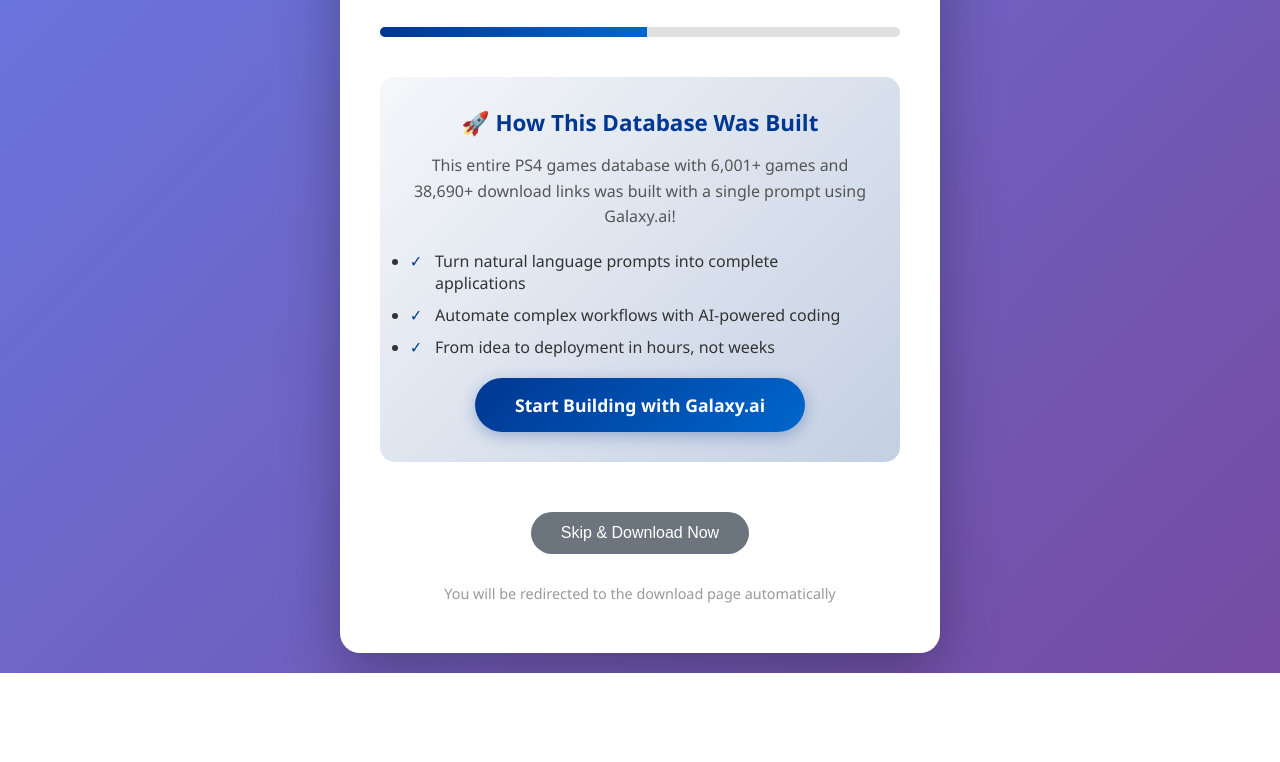
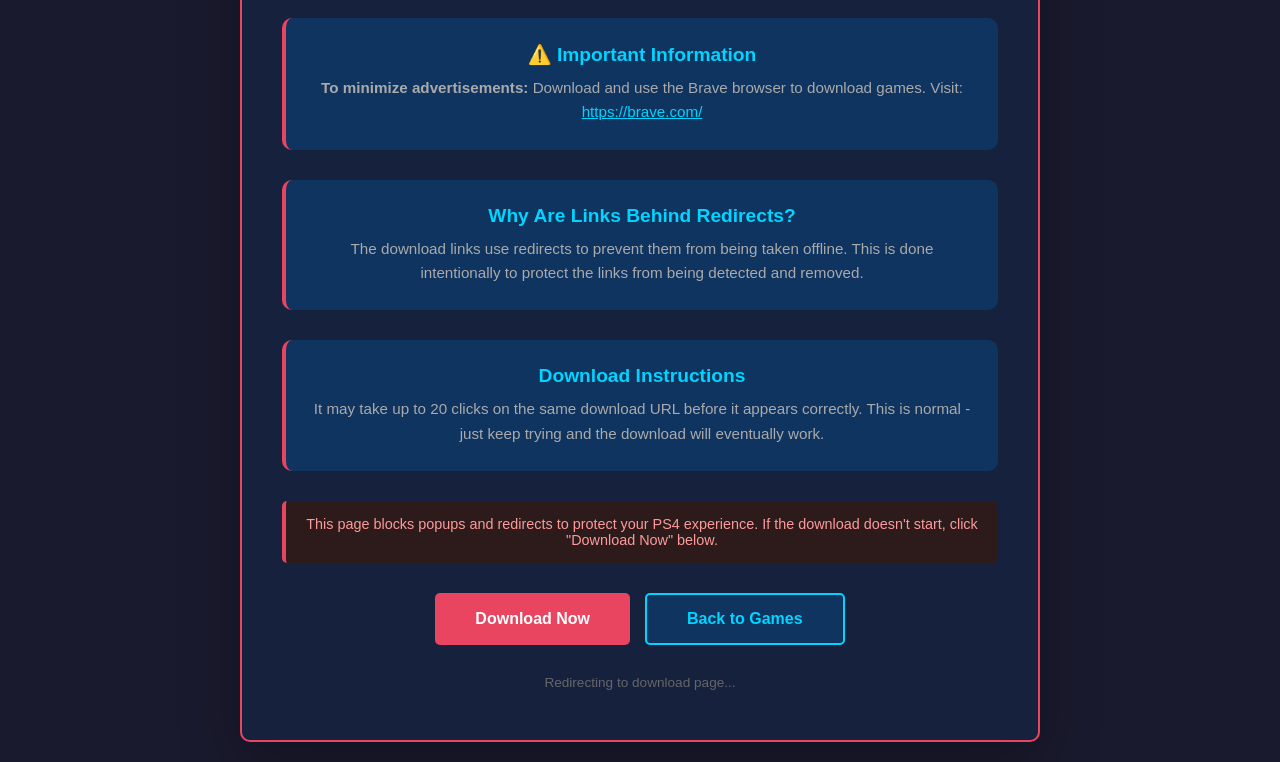
Before and after one commit to JiprII/ps4-games-database, a plain HTML site: page redirect.html in a window 1280 px wide. Shown: the part 481-1243 px from the top of the page. Before the commit the page ends 1154 px from the top, so only its background shows below. Drawn offline with Linux system fonts and the light colour scheme.

Commit message:
Revamp redirect.html layout and styles
Updated styles and structure for improved design and user experience.

```diff
--- a/redirect.html
+++ b/redirect.html
@@ -2,14 +2,15 @@
 <html lang="en">
 <head>
     <meta charset="UTF-8">
-    <meta name="viewport" content="width=device-width, initial-scale=1.0">
-    <title>Preparing Your Download...</title>
+    <meta name="viewport" content="width=1920, initial-scale=1.0">
+    <title>Preparing Download...</title>
     <style>
         * { margin: 0; padding: 0; box-sizing: border-box; }
 
         body {
-            font-family: 'Segoe UI', Tahoma, Geneva, Verdana, sans-serif;
-            background: linear-gradient(135deg, #667eea 0%, #764ba2 100%);
+            font-family: Arial, sans-serif;
+            background: #1a1a2e;
+            color: #fff;
             min-height: 100vh;
             display: flex;
             align-items: center;
@@ -18,13 +19,14 @@
         }
 
         .container {
-            background: white;
-            border-radius: 20px;
+            background: #16213e;
+            border-radius: 10px;
             box-shadow: 0 20px 60px rgba(0,0,0,0.3);
-            max-width: 600px;
+            max-width: 800px;
             width: 100%;
             padding: 50px 40px;
             text-align: center;
+            border: 2px solid #e94560;
         }
 
         .game-icon {
@@ -33,14 +35,14 @@
         }
 
         h1 {
-            color: #003791;
-            font-size: 2em;
+            color: #00d4ff;
+            font-size: 2.2em;
             margin-bottom: 15px;
         }
 
         .game-name {
-            font-size: 1.3em;
-            color: #333;
+            font-size: 1.4em;
+            color: #aaa;
             margin-bottom: 30px;
             font-weight: 600;
         }
@@ -50,226 +52,214 @@
         }
 
         .countdown-text {
-            font-size: 1.1em;
-            color: #666;
+            font-size: 1.2em;
+            color: #aaa;
             margin-bottom: 20px;
         }
 
         .countdown-timer {
-            font-size: 5em;
+            font-size: 4em;
             font-weight: bold;
-            color: #003791;
+            color: #e94560;
             margin: 20px 0;
-            text-shadow: 2px 2px 4px rgba(0,0,0,0.1);
         }
 
         .progress-bar-container {
             width: 100%;
-            height: 10px;
-            background: #e0e0e0;
-            border-radius: 10px;
+            height: 8px;
+            background: #0f3460;
+            border-radius: 5px;
             overflow: hidden;
             margin: 30px 0;
         }
 
         .progress-bar {
             height: 100%;
-            background: linear-gradient(90deg, #003791 0%, #0066cc 100%);
+            background: #00d4ff;
             width: 0%;
             transition: width 1s linear;
         }
 
-        .promo-section {
-            background: linear-gradient(135deg, #f5f7fa 0%, #c3cfe2 100%);
-            border-radius: 15px;
-            padding: 30px;
+        .info-section {
+            background: #0f3460;
+            border-radius: 10px;
+            padding: 25px;
             margin: 30px 0;
+            border-left: 4px solid #e94560;
         }
 
-        .promo-title {
-            font-size: 1.4em;
-            color: #003791;
-            margin-bottom: 15px;
+        .info-title {
+            font-size: 1.2em;
+            color: #00d4ff;
+            margin-bottom: 10px;
             font-weight: 600;
         }
 
-        .promo-text {
-            color: #555;
+        .info-text {
+            color: #aaa;
             line-height: 1.6;
-            margin-bottom: 20px;
+            font-size: 0.95em;
         }
 
-        .promo-features {
-            text-align: left;
-            margin: 20px 0;
+        .button-group {
+            margin-top: 30px;
+            display: flex;
+            gap: 15px;
+            justify-content: center;
+            flex-wrap: wrap;
         }
 
-        .promo-features li {
-            color: #333;
-            margin: 10px 0;
-            padding-left: 25px;
-            position: relative;
+        .btn {
+            padding: 15px 40px;
+            border-radius: 5px;
+            text-decoration: none;
+            font-size: 1em;
+            font-weight: 600;
+            transition: all 0.3s;
+            border: none;
+            cursor: pointer;
         }
 
-        .promo-features li:before {
-            content: "✓";
-            position: absolute;
-            left: 0;
-            color: #003791;
-            font-weight: bold;
+        .btn-primary {
+            background: #e94560;
+            color: white;
         }
 
-        .cta-button {
-            display: inline-block;
-            background: linear-gradient(135deg, #003791 0%, #0066cc 100%);
-            color: white;
-            padding: 15px 40px;
-            border-radius: 50px;
-            text-decoration: none;
-            font-size: 1.1em;
-            font-weight: 600;
-            transition: all 0.3s;
-            box-shadow: 0 4px 15px rgba(0, 55, 145, 0.3);
+        .btn-primary:hover {
+            background: #ff5a7e;
         }
 
-        .cta-button:hover {
-            transform: translateY(-2px);
-            box-shadow: 0 6px 20px rgba(0, 55, 145, 0.4);
+        .btn-secondary {
+            background: #0f3460;
+            color: #00d4ff;
+            border: 2px solid #00d4ff;
         }
 
-        .skip-button {
-            display: inline-block;
-            background: #6c757d;
-            color: white;
-            padding: 12px 30px;
-            border-radius: 50px;
-            text-decoration: none;
-            font-size: 1em;
-            font-weight: 500;
-            transition: all 0.3s;
-            margin-top: 20px;
-            cursor: pointer;
-            border: none;
-        }
-
-        .skip-button:hover {
-            background: #495057;
-            transform: translateY(-2px);
+        .btn-secondary:hover {
+            background: #1a4d7a;
         }
 
         .footer-text {
             margin-top: 30px;
-            color: #999;
-            font-size: 0.9em;
+            color: #666;
+            font-size: 0.85em;
         }
 
-        @media (max-width: 768px) {
-            .container { padding: 30px 20px; }
-            h1 { font-size: 1.5em; }
-            .game-name { font-size: 1.1em; }
-            .countdown-timer { font-size: 3.5em; }
-            .promo-title { font-size: 1.2em; }
-            .cta-button { padding: 12px 30px; font-size: 1em; }
+        .warning {
+            background: #2d1b1b;
+            border-left: 4px solid #e94560;
+            padding: 15px;
+            border-radius: 5px;
+            margin: 20px 0;
+            color: #ff9999;
+            font-size: 0.9em;
         }
     </style>
 </head>
 <body>
     <div class="container">
-        <div class="game-icon">🎮</div>
-        <h1>Preparing Your Download</h1>
+        <div class="game-icon">PS4</div>
+        <h1>Preparing Download</h1>
         <div class="game-name" id="gameName">Loading...</div>
 
         <div class="countdown-container">
-            <div class="countdown-text">Your download will begin in:</div>
-            <div class="countdown-timer" id="countdown">8</div>
+            <div class="countdown-text">Download starts in:</div>
+            <div class="countdown-timer" id="countdown">30</div>
             <div class="progress-bar-container">
                 <div class="progress-bar" id="progressBar"></div>
             </div>
         </div>
 
-        <div class="promo-section">
-            <div class="promo-title">🚀 How This Database Was Built</div>
-            <div class="promo-text">
-                This entire PS4 games database with 6,001+ games and 38,690+ download links was built with a single prompt using Galaxy.ai!
+        <div class="info-section">
+            <div class="info-title">⚠️ Important Information</div>
+            <div class="info-text">
+                <strong>To minimize advertisements:</strong> Download and use the Brave browser to download games. Visit: <a href="https://brave.com/" target="_blank" style="color: #00d4ff; text-decoration: underline;">https://brave.com/</a>
             </div>
-            <ul class="promo-features">
-                <li>Turn natural language prompts into complete applications</li>
-                <li>Automate complex workflows with AI-powered coding</li>
-                <li>From idea to deployment in hours, not weeks</li>
-            </ul>
-            <a href="https://galaxy.ai/?via=start-building" target="_blank" class="cta-button">
-                Start Building with Galaxy.ai
-            </a>
         </div>
 
-        <button class="skip-button" onclick="skipCountdown()">Skip & Download Now</button>
+        <div class="info-section">
+            <div class="info-title">Why Are Links Behind Redirects?</div>
+            <div class="info-text">
+                The download links use redirects to prevent them from being taken offline. This is done intentionally to protect the links from being detected and removed.
+            </div>
+        </div>
+
+        <div class="info-section">
+            <div class="info-title">Download Instructions</div>
+            <div class="info-text">
+                It may take up to 20 clicks on the same download URL before it appears correctly. This is normal - just keep trying and the download will eventually work.
+            </div>
+        </div>
+
+        <div class="warning">
+            This page blocks popups and redirects to protect your PS4 experience. If the download doesn't start, click "Download Now" below.
+        </div>
+
+        <div class="button-group">
+            <button class="btn btn-primary" onclick="skipCountdown()">Download Now</button>
+            <button class="btn btn-secondary" onclick="goBack()">Back to Games</button>
+        </div>
 
         <div class="footer-text">
-            You will be redirected to <span id="hostName">the download page</span> automatically
+            Redirecting to <span id="hostName">download page</span>...
         </div>
     </div>
 
+    <script src="popup-blocker.js"></script>
     <script>
-        // Get URL parameters
-        const urlParams = new URLSearchParams(window.location.search);
-        const downloadUrl = urlParams.get('url');
-        const gameName = urlParams.get('game');
-        const hostName = urlParams.get('host');
+        var urlParams = new URLSearchParams(window.location.search);
+        var downloadUrl = urlParams.get('url');
+        var gameName = urlParams.get('game');
+        var hostName = urlParams.get('host');
 
-        // Whitelist of allowed domains for security
-        const allowedDomains = [
+        var allowedDomains = [
             'mediafire.com',
             '1fichier.com',
             '1file',
             'mega.nz',
             'drive.google.com',
             'dropbox.com',
-            'uploadhaven',
-            'filecrypt.cc',
             'dlpsgame.com'
         ];
 
-        // Validate download URL
         function isValidUrl(url) {
             if (!url) return false;
             try {
-                const urlObj = new URL(url);
-                return allowedDomains.some(domain => urlObj.hostname.includes(domain));
-            } catch {
+                var urlObj = new URL(url);
+                for (var i = 0; i < allowedDomains.length; i++) {
+                    if (urlObj.hostname.indexOf(allowedDomains[i]) > -1) {
+                        return true;
+                    }
+                }
+                return false;
+            } catch (e) {
                 return false;
             }
         }
 
-        // Display game name
         if (gameName) {
             document.getElementById('gameName').textContent = decodeURIComponent(gameName);
-        } else {
-            document.getElementById('gameName').textContent = 'PS4 Game';
         }
 
-        // Display host name
         if (hostName) {
-            const hostNames = {
+            var hostNames = {
                 'mediafire': 'Mediafire',
                 '1file': '1File',
-                'other': 'the download page'
+                'other': 'download page'
             };
-            document.getElementById('hostName').textContent = hostNames[hostName] || 'the download page';
+            document.getElementById('hostName').textContent = hostNames[hostName] || 'download page';
         }
 
-        // Countdown timer
-        let timeLeft = 8;
-        const countdownElement = document.getElementById('countdown');
-        const progressBar = document.getElementById('progressBar');
+        var timeLeft = 30;
+        var countdownElement = document.getElementById('countdown');
+        var progressBar = document.getElementById('progressBar');
 
-        // Update progress bar
         function updateProgress() {
-            const progress = ((8 - timeLeft) / 8) * 100;
+            var progress = ((30 - timeLeft) / 30) * 100;
             progressBar.style.width = progress + '%';
         }
 
-        // Countdown function
-        const countdownInterval = setInterval(() => {
+        var countdownInterval = setInterval(function() {
             timeLeft--;
             countdownElement.textContent = timeLeft;
             updateProgress();
@@ -280,32 +270,25 @@
             }
         }, 1000);
 
-        // Initial progress
         updateProgress();
 
-        // Redirect function
         function redirect() {
             if (isValidUrl(downloadUrl)) {
                 window.location.href = decodeURIComponent(downloadUrl);
             } else {
                 alert('Invalid download URL. Please return to the games database.');
-                window.close();
+                goBack();
             }
         }
 
-        // Skip countdown function
         function skipCountdown() {
             clearInterval(countdownInterval);
             redirect();
         }
 
-        // Prevent accidental navigation
-        window.addEventListener('beforeunload', (e) => {
-            if (timeLeft > 0) {
-                e.preventDefault();
-                e.returnValue = '';
-            }
-        });
+        function goBack() {
+            window.history.back();
+        }
     </script>
 </body>
 </html>
```
